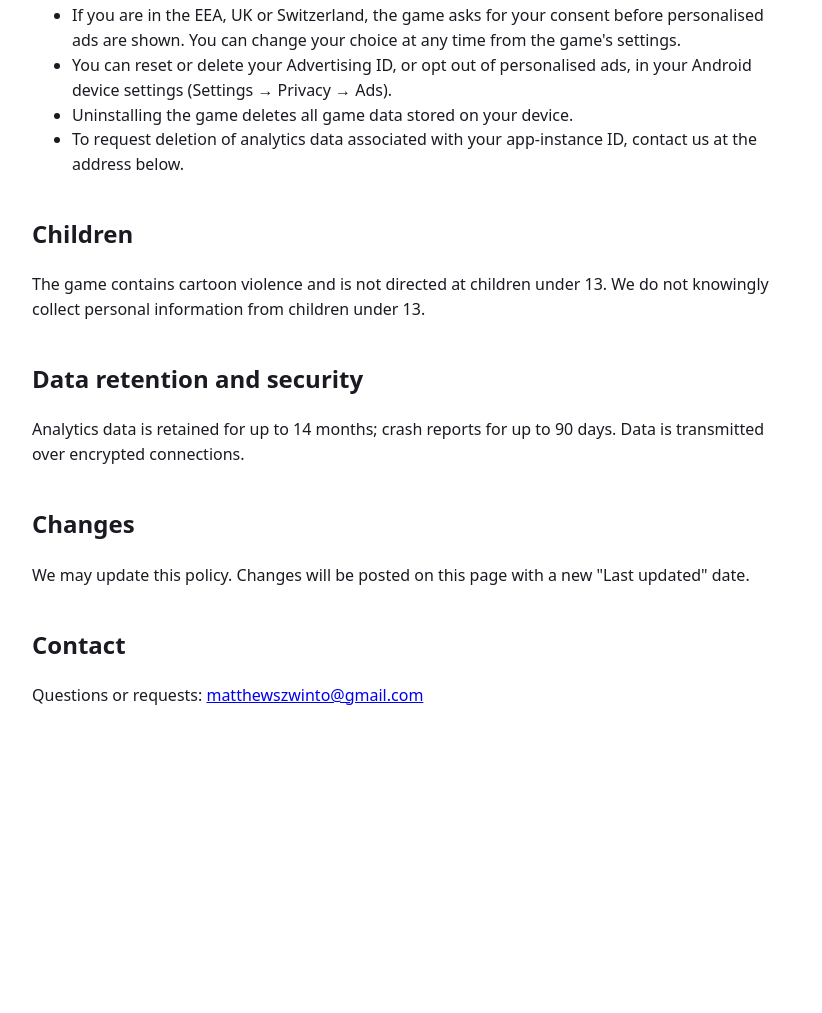
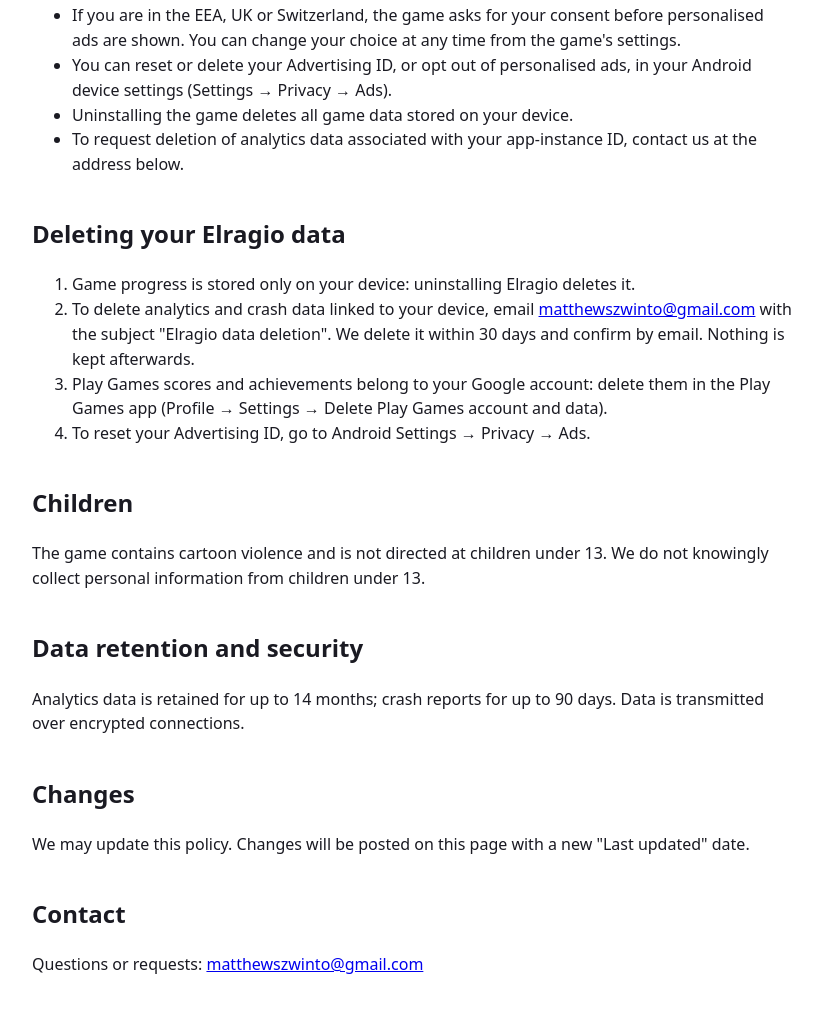
Before and after one commit to mszwi/elragio-legal, a plain HTML site: page index.html in a window 1280 px wide. Shown: the part 1191-2204 px from the top of the page, without its empty margins (228-1050 px from the left). Before the commit the page ends 1939 px from the top, so only its background shows below. Drawn offline with Linux system fonts and the light colour scheme.

Commit message:
Add data deletion steps

```diff
--- a/index.html
+++ b/index.html
@@ -37,6 +37,14 @@
 <li>To request deletion of analytics data associated with your app-instance ID, contact us at the address below.</li>
 </ul>
 
+<h2 id="delete-data">Deleting your Elragio data</h2>
+<ol>
+<li>Game progress is stored only on your device: uninstalling Elragio deletes it.</li>
+<li>To delete analytics and crash data linked to your device, email <a href="mailto:matthewszwinto@gmail.com?subject=Elragio%20data%20deletion">matthewszwinto@gmail.com</a> with the subject "Elragio data deletion". We delete it within 30 days and confirm by email. Nothing is kept afterwards.</li>
+<li>Play Games scores and achievements belong to your Google account: delete them in the Play Games app (Profile &rarr; Settings &rarr; Delete Play Games account and data).</li>
+<li>To reset your Advertising ID, go to Android Settings &rarr; Privacy &rarr; Ads.</li>
+</ol>
+
 <h2>Children</h2>
 <p>The game contains cartoon violence and is not directed at children under 13. We do not knowingly collect personal information from children under 13.</p>
 
```
Also changed, not shown: privacy-policy.html (+8 -0 lines).
